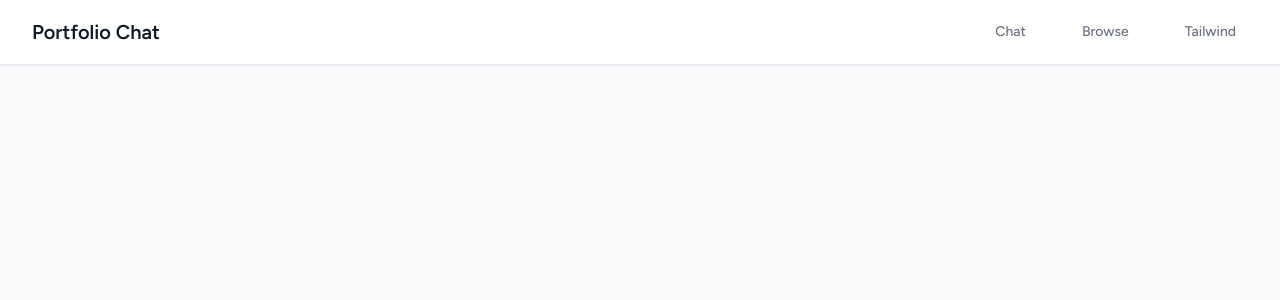
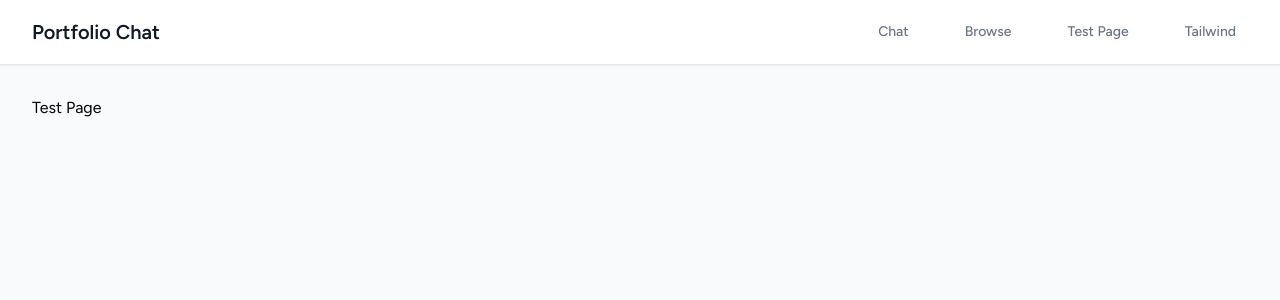
Before and after one commit to njhmagyar/portfolio-chat-frontend, a Vue app: page /test-page in a window 1280 px wide. Shown: the top 300 px of the page. Built offline with nearby package versions, Linux system fonts and the light colour scheme; no server answers.

Commit message:
Add test page

```diff
--- a/src/App.vue
+++ b/src/App.vue
@@ -33,6 +33,15 @@ import { RouterView, RouterLink } from 'vue-router'
               Browse
             </RouterLink>
             <RouterLink
+              to="/test-page"
+              class="px-3 py-2 rounded-md text-sm font-medium transition-colors"
+              :class="$route.name === 'test-page'
+                ? 'bg-blue-100 text-blue-700'
+                : 'text-gray-500 hover:text-gray-700 hover:bg-gray-100'"
+            >
+              Test Page
+            </RouterLink>
+            <RouterLink
               to="/tailwind"
               class="px-3 py-2 rounded-md text-sm font-medium transition-colors"
               :class="$route.name === 'tailwind'
--- a/src/router/index.ts
+++ b/src/router/index.ts
@@ -21,6 +21,11 @@ const router = createRouter({
       props: true
     },
     {
+      path: '/test-page',
+      name: 'test-iage',
+      component: () => import('../views/TestPage.vue'),
+    },
+    {
       path: '/tailwind',
       name: 'tailwind',
       component: () => import('../views/TailwindPlayground.vue')
--- /dev/null
+++ b/src/views/TestPage.vue
@@ -0,0 +1,3 @@
+<template>
+  <h1>Test Page</h1>
+</template>
```
Also changed, not shown: 2 other files (tests, documents, lock files or other folders).
